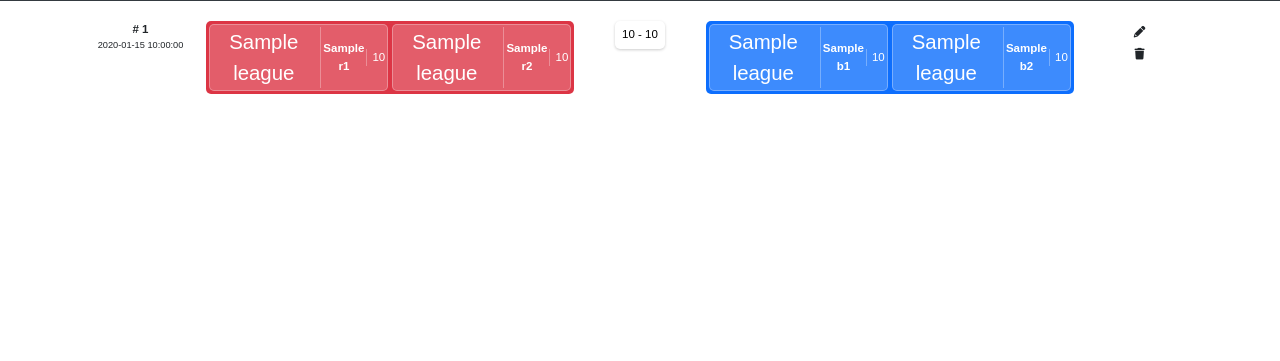
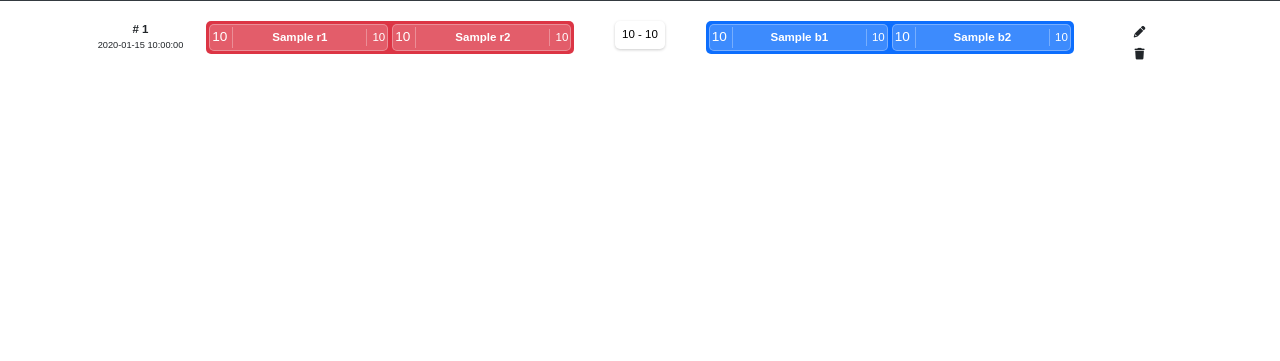
Before and after one commit to robbertmijn/foosrater, a Flask app: template templates/index.html in a window 1280 px wide. Shown: the part 59-420 px from the top of the page. Run offline with Flask 2, Linux system fonts and the light colour scheme; the template is opened without the code that fills it: most values are stand-ins (such as "Sample title", 1, 10 or a date in 2020); some libraries are stand-ins or nearby versions.

Commit message:
order fix

```diff
--- a/flask_app.py
+++ b/flask_app.py
@@ -35,7 +35,7 @@ def index(league_name):
         return redirect(url_for('index', league_name=league_name))
 
     # extract games and player dicts to send to HTML
-    games = [game.__dict__ for game in league.games]
+    games = reversed([game.__dict__ for game in league.games])
     players_ranked = [player.__dict__ for player in league.players.values() if player.name != "" and player.n_games >= 3]
     players_unranked = [player.__dict__ for player in league.players.values() if player.name != "" and player.n_games <= 2]
 
--- a/foosrater.py
+++ b/foosrater.py
@@ -286,8 +286,8 @@ class League:
         Sort games list based on date
         """
         # Sort the dict
-        self.games = list(reversed(sorted(self.games, key=lambda game: game.date_time)))
-        game_ids = reversed(range(len(self.games)))
+        self.games = list(sorted(self.games, key=lambda game: game.date_time))
+        game_ids = range(len(self.games))
         for game, game_id in zip(self.games, game_ids):
             game.id = game_id
 
--- a/static/styles/styles.css
+++ b/static/styles/styles.css
@@ -54,7 +54,8 @@ body, html {
 }
 .player-card .emoji {
     grid-area: emoji;
-    font-size: 1.5rem;
+    font-size: 1rem;
+    /* font-size: 1.5rem; */
     text-align: center;
     border-right: 1px solid rgba(255, 255, 255, 0.3);
     padding-right: 5px;
--- a/templates/index.html
+++ b/templates/index.html
@@ -38,13 +38,14 @@
                         <td class="team">
                             <div class="team-container team-red">
                                 <div class="player-card">
-                                    <span class="emoji">{{ game.R1.league }}</span>
+                                    <span class="emoji">{{ game.r1_elo | int }}</span>
                                     <span class="player-name">{{ game.R1.name }}</span>
                                     <span class="player-rating">{{ game.r1_elo_delta | default(0) | round(1) }}</span>
                                 </div>
                                 {% if game.R2.name != "" %}
                                 <div class="player-card">
-                                    <span class="emoji">{{ game.R2.league }}</span>
+                                    <!-- <span class="emoji">{{ game.R2.league }}</span> -->
+                                    <span class="emoji">{{ game.r2_elo | int }}</span>
                                     <span class="player-name">{{ game.R2.name }}</span>
                                     <span class="player-rating">{{ game.r2_elo_delta | default(0) | round(1) }}</span>
                                 </div>
@@ -59,13 +60,15 @@
                         <td class="team">
                             <div class="team-container team-blue">
                                 <div class="player-card">
-                                    <span class="emoji">{{ game.B1.league }}</span>
+                                    <span class="emoji">{{ game.b1_elo | int }}</span>
+                                    <!-- <span class="emoji">{{ game.B1.league }}</span> -->
                                     <span class="player-name">{{ game.B1.name }}</span>
                                     <span class="player-rating">{{ game.b1_elo_delta | default(0) | round(1) }}</span>
                                 </div>
                                 {% if game.B2.name != "" %}
                                 <div class="player-card">
-                                    <span class="emoji">{{ game.B2.league }}</span>
+                                    <span class="emoji">{{ game.b2_elo | int }}</span>
+                                    <!-- <span class="emoji">{{ game.B2.league }}</span> -->
                                     <span class="player-name">{{ game.B2.name }}</span>
                                     <span class="player-rating">{{ game.b2_elo_delta | default(0) | round(1) }}</span>
                                 </div>
```
